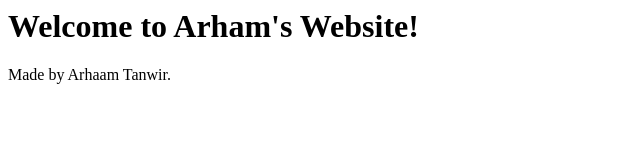
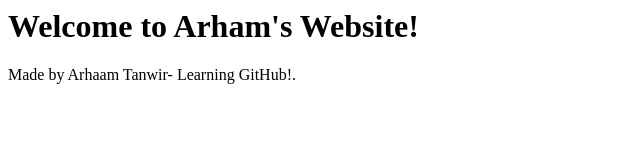
Before and after one commit to arhamtanwir07/arhamlabs-demo, a plain HTML site: page index.html in a window 1280 px wide. Shown: the whole page, without its empty margins (0-640 px from the left). Drawn offline with Linux system fonts and the light colour scheme.

Commit message:
UPDATED HOMEPAGE

```diff
--- a/index.html
+++ b/index.html
@@ -5,6 +5,6 @@
         </head>
         <body>
             <h1>Welcome to Arham's Website!</h1>
-                <p>Made by Arhaam Tanwir.</p>
+                <p>Made by Arhaam Tanwir- Learning GitHub!.</p>
         </body>
 </html>
```
